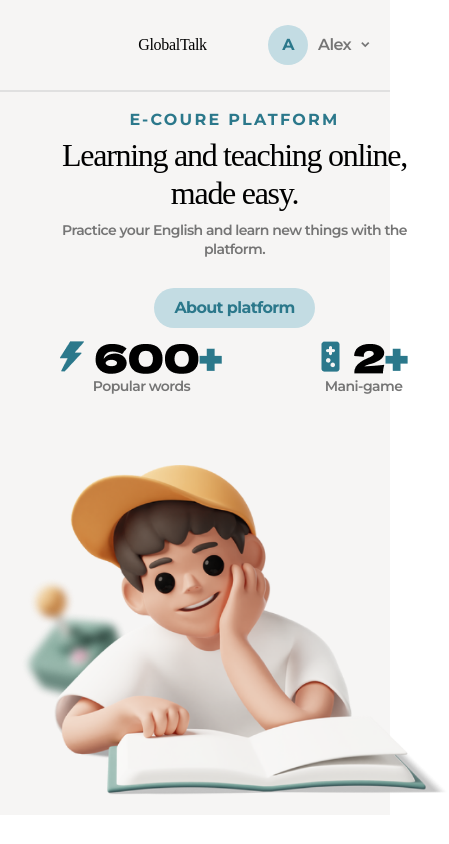
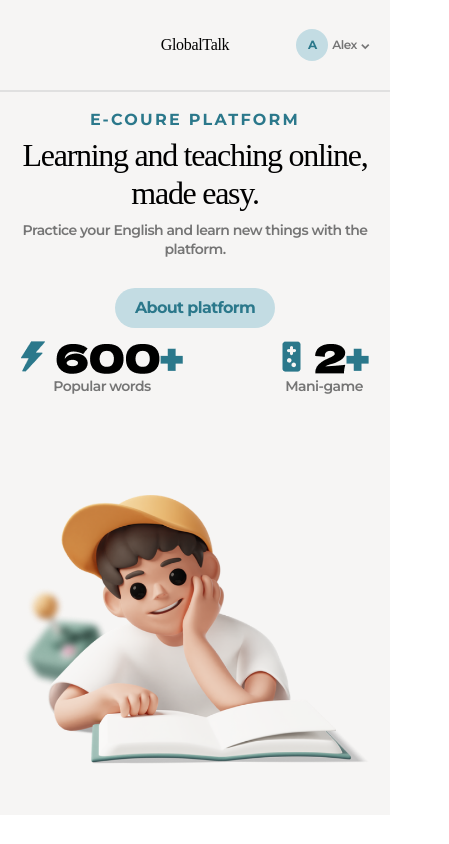
Before and after one commit to Maks-Ivanchuk/Learn-English, a website built with Parcel: page src/index.html in a window 390 px wide. Shown: the top 844 px of the page, 449 px wide, since content can reach past the window. Built offline with nearby package versions, Linux system fonts and the light colour scheme; files whose address does not match are found by name; a web font is replaced by a local one.

Commit message:
correct header mobile version

```diff
--- a/src/index.html
+++ b/src/index.html
@@ -25,7 +25,7 @@
                <a href="#" tabindex="0">Statistics</a>
                <button class="header__dropdown" tabindex="0">
                   Games
-                  <img src="../src/img/icon_V.png" alt="icon V">
+                  <img class="icon-v" src="../src/img/icon_V.png" alt="icon V">
                   <div class="header__dropdown-item">
                      <a href="#" tabindex="0">Sprint →</a>
                      <a href="#" tabindex="0">Audio-call →</a>
@@ -43,7 +43,7 @@
                <a class="log-in__user" href="#" tabindex="0">
                   Alex
                </a>
-               <img src="../src/img/icon_V.png" alt="icin V">
+               <img class="icon-v" src="../src/img/icon_V.png" alt="icin V">
             </div>
             <div class="log-in__authoriz">
                <a href="#" tabindex="0">
--- a/src/styles/review-1.scss
+++ b/src/styles/review-1.scss
@@ -17,7 +17,7 @@
   display: flex;
   flex-direction: column;
   gap: 8px;
-  flex-wrap: wrap;
+
 
   @media screen and (min-width: 768px) {
     gap: 0;
@@ -33,7 +33,7 @@
   padding-right: 20px;
   display: flex;
   flex-direction: row;
-  gap: 8px;
+  gap: 0px;
   justify-content: center;
   min-height: 90px;
   align-items: center;
@@ -42,9 +42,13 @@
   padding-right: 20px;
 
   @media screen and (min-width: 768px) {
-    gap: 0;
+    //gap: 0;---------------------------------------------------
     flex-direction: row;
   }
+}
+
+.icon-v {
+  padding-top: 3px;
 }
 
 .header {
@@ -63,18 +67,22 @@
 
 .header__navigation {
   display: flex;
-  flex-direction: row;
+  //flex-direction: row;
+  flex-basis: 33.3%;
+  justify-content: center;
 }
 
 .header__burger-menu {
   display: flex;
   height: 25px;
-  //width: 25px;
+  min-width: 33.3%;
   background-image: url("../img/Burger-lines.png");
   background-repeat: no-repeat;
   justify-content: center;
   align-items: center;
-  padding-right: 57px;
+  //display: flex;----------------------------------------------------------
+  //padding-right: 57px;
+  flex-basis: 33.3%;
   transition: background-image 10s;
 
   &:active {
@@ -168,10 +176,6 @@
   &:active {
     color: #303030;
 
-    img {
-    padding-top: 3px;
-    }
-
     .header__dropdown-item {
       z-index: 100;
       opacity: 1;
@@ -212,36 +216,41 @@
 }
 
 .header__log-in {
+  gap: 30px;
   display: flex;
-  flex-direction: row;
-  flex-wrap: wrap;
-  gap: 30px;
+  flex-basis: 33.3%;
+  justify-content: flex-end;
 }
 
 .log-in__info {
+  align-items: center;
+  gap: 4px;
   display: flex;
-  flex-wrap: wrap;
-  align-items: center;
-  flex-direction: row;
-  gap: 10px;
+  flex-basis: 33%;
 
   @media screen and (min-width: 768px) {
+    gap: 10px;
 
-      img {
-        display: none;
-      }
+    img {
+      display: none;
     }
+  }
 }
 
 .log-in__ava {
   display: flex;
   justify-content: center;
   align-items: center;
-  width: 40px;
-  height: 40px;
-  border-radius: 100px;
+  width: 32px;
+  height: 32px;
+  border-radius: 50%;
   background: #C3DCE3;
   transition: 0.3s;
+
+  @media screen and (min-width: 768px) {
+    width: 40px;
+    height: 40px;
+  }
 
   &:hover {
     filter: contrast(0.85);
@@ -251,13 +260,19 @@
     font-family: 'Montserrat';
     font-style: normal;
     font-weight: 700;
-    font-size: 16px;
+    font-size: 12px;
     line-height: 140%;
-    display: flex;
-    align-items: center;
+    //display: flex;=====================================
+    //align-items: center;==================================
     text-align: center;
     letter-spacing: -0.04em;
     color: #2B788B;
+
+    @media screen and (min-width: 768px) {
+      a {
+        font-size: 16px;
+      }
+    }
   }
 }
 
@@ -265,11 +280,15 @@
   font-family: 'Montserrat';
   font-style: normal;
   font-weight: 600;
-  font-size: 16px;
+  font-size: 12px;
   line-height: 140%;
   letter-spacing: -0.04em;
   color: #757575;
   transition: 0.3s;
+
+  @media screen and (min-width: 768px) {
+    font-size: 16px;
+  }
 
   &:hover {
       color: #303030;
@@ -495,7 +514,6 @@
 
 .footer__top {
   display: flex;
-  flex-wrap: wrap;
   justify-content: space-between;
   border-bottom: 2px solid #E0E0E0;
   margin: 40px 0 20px 0;
```
